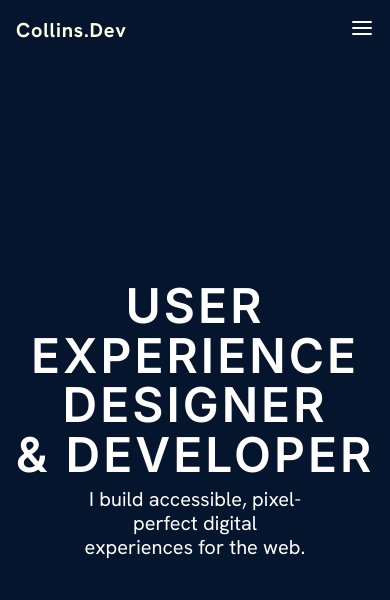
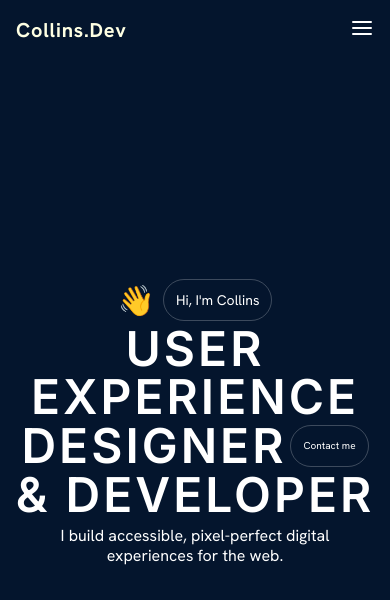
Before and after one commit to Acollins65/Collins_Dev_Portfolio, a React (Vite) app: page / in a window 390 px wide. Shown: the top 600 px of the page. Built offline with nearby package versions, Linux system fonts and the light colour scheme.

Commit message:
Responsiveness complete

```diff
--- a/src/Components/Hero/Hero.jsx
+++ b/src/Components/Hero/Hero.jsx
@@ -6,12 +6,16 @@ export const Hero = () => {
     <section className={styles.container}>
       <div className={styles.content}>
         <div className={`${styles.contentRows} ${styles.firstRow}`}>
+          <div className={styles.wrapper}>
+            <span className={styles.waveEmoji}> 👋</span>
+            <h3 className={styles.roundedBoarder}>Hi, I'm Collins</h3>
+          </div>
           <div>
             <h1>User</h1>
           </div>
           <div className={styles.roundedBoarder}>
             <h3>
-              <span className={styles.waveEmoji}> 👋</span> Hello, I'm Collins
+              <span className={styles.waveEmoji}> 👋</span> Hi, I'm Collins
             </h3>
           </div>
         </div>
@@ -29,6 +33,9 @@ export const Hero = () => {
           </div>
           <div>
             <h1>Designer</h1>
+          </div>
+          <div className={styles.roundedBoarderDev}>
+            <h3>Contact me</h3>
           </div>
         </div>
         <div className={`${styles.contentRows} ${styles.thirdRow}`}>
--- a/src/Components/Hero/Hero.module.css
+++ b/src/Components/Hero/Hero.module.css
@@ -33,7 +33,7 @@ h1 {
   font-size: var(--font-size-h1);
   line-height: 4.5rem;
   font-weight: var(--font-weight-semibold);
-  letter-spacing: 4px;
+  letter-spacing: normal;
   text-transform: uppercase;
   font-family: "Inter", serif;
 }
@@ -46,7 +46,8 @@ h2 {
 }
 h3 {
   font-size: var(--font-size-h3);
-  line-height: 1rem;
+  line-height: 1.5rem;
+  letter-spacing: normal;
   font-weight: var(--font-weight-regular);
 }
 
@@ -55,9 +56,14 @@ h3 {
   width: 60%;
   margin-top: 0.5rem;
 }
-
+.firstRow > div:nth-child(1) {
+  display: none;
+}
+.roundedBoarderDev {
+  display: none;
+}
 .roundedBoarder {
-  border: 0.1px solid var(--color-text-primary);
+  border: 0.1px solid var(--color-text-border);
   padding: 16px;
   border-radius: 80px;
   transition: shake 3s ease-in-out 0;
@@ -78,28 +84,28 @@ h3 {
 
 @media screen and (max-width: 1000px) {
   h1 {
-    font-size: 4.5rem;
+    font-size: 3.75rem;
+    line-height: 3rem;
+  }
+  .headerDetail {
+    width: 85%;
+  }
+}
+/* @media screen and (max-width: 760px) {
+  h1 {
+    font-size: 3rem;
     line-height: 4rem;
   }
   .headerDetail {
-    width: 55%;
-  }
-}
-@media screen and (max-width: 760px) {
-  h1 {
-    font-size: 1rem;
-    line-height: 4rem;
-  }
-  .headerDetail {
-    width: 55%;
+    width: 75%;
     margin-top: 0.2rem;
   }
-}
+}*/
 
 @media screen and (max-width: 768px) {
   h1 {
     font-size: 3rem;
-    line-height: 2.6rem;
+    line-height: 2.5rem;
     letter-spacing: 3px;
   }
 
@@ -114,7 +120,8 @@ h3 {
     font-weight: var(--font-weight-regular);
   }
   .headerDetail {
-    width: 60%;
+    width: 70%;
+    margin-top: 0.2rem;
   }
   .roundedBoarder {
     padding: 8px 16px;
@@ -130,11 +137,51 @@ h3 {
     padding: 0;
     margin: 0px;
   }
+  .headerDetail {
+    width: 90%;
+    margin-top: 0.2rem;
+  }
+
+  .contentRows {
+    gap: 4px;
+  }
+
+  h2 {
+    font-size: 1rem;
+    line-height: 1.2rem;
+  }
+  h3 {
+    font-size: 0.625rem;
+  }
+  .firstRow > div:nth-child(1) h3 {
+    font-size: 0.875rem;
+  }
+  .roundedBoarder {
+    padding: 12px;
+  }
+  .roundedBoarderDev {
+    display: block;
+    border: 0.1px solid var(--color-text-border);
+    padding: 12px;
+    border-radius: 80px;
+    transition: shake 3s ease-in-out 0;
+  }
+
+  .waveEmoji {
+    font-size: 30px;
+  }
 
   .firstRow {
-    flex-direction: column-reverse;
+    flex-direction: column;
+    gap: 8px;
   }
-  .firstRow > div:nth-child(2) {
+  .firstRow > div:nth-child(1) {
+    /* margin-bottom: 4px; */
+    display: flex;
+    align-items: center;
+    gap: 8px;
+  }
+  .firstRow > div:nth-child(3) {
     display: none;
   }
   .secondRow > div:nth-child(1) {
--- a/src/vars.css
+++ b/src/vars.css
@@ -3,6 +3,7 @@
   --color-text-primary: #feffe3;
   --color-text-secondary: #989d95;
   --color-background: #04152d;
+  --color-text-border: rgba(255, 255, 255, 0.227);
 
   /* Fonts weight */
   --font-weight-light: 300;
```
